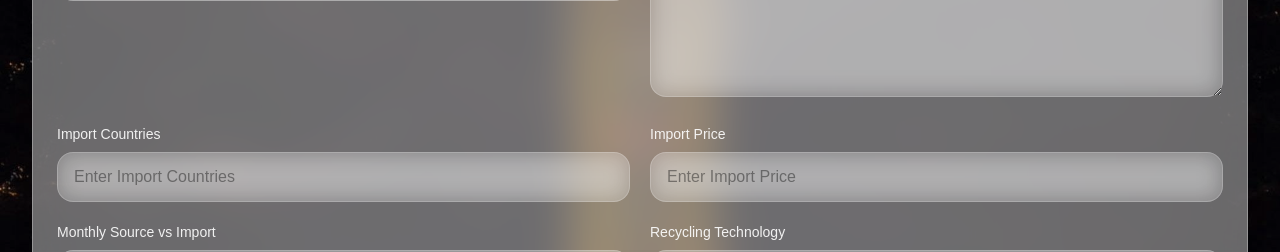
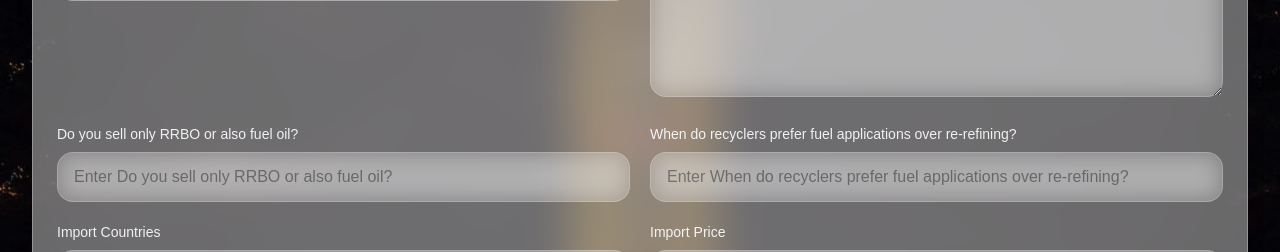
Before and after one commit to mklikemusic-design/used-oil-crm, a Next.js app: page / in a window 1280 px wide. Shown: the part 900-1152 px from the top of the page. Built offline with nearby package versions, Linux system fonts and the light colour scheme; no server answers; the database is empty.

Commit message:
updated crm

```diff
--- a/src/app/page.js
+++ b/src/app/page.js
@@ -294,6 +294,14 @@ const statuses = [
   {
     label: "Supply Chain Challenges",
     key: "challenges"
+  },
+  {
+    label: "Do you sell only RRBO or also fuel oil?",
+    key: "RRBO vs Fuel oil"
+  },
+  {
+    label: "When do recyclers prefer fuel applications over re-refining?",
+    key: "Fuel over re-refining"
   },
   {
     label: "Import Countries",
```
